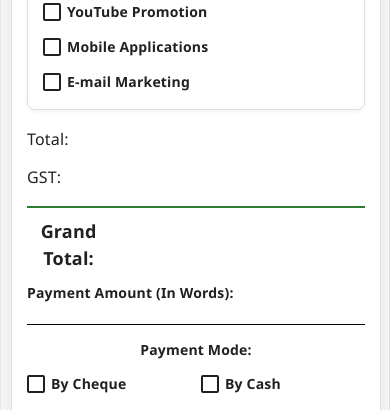
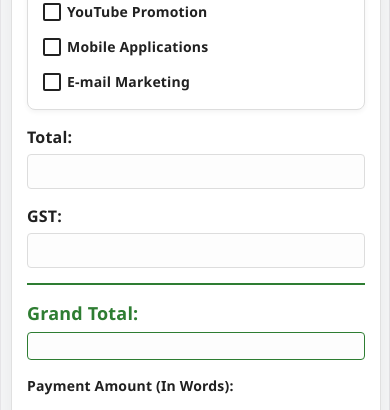
Before and after one commit to thenmozhi-A1/form_frontend, a React (Vite) app: page / in a window 390 px wide. Shown: the part 1700-2110 px from the top of the page. Built offline with nearby package versions, Linux system fonts and the light colour scheme.

Commit message:
Stack summary inputs vertically on mobile

```diff
--- a/src/App.css
+++ b/src/App.css
@@ -1181,17 +1181,40 @@ td[rowspan] {
 
   .summary-item {
     display: flex;
-    justify-content: space-between;
-    align-items: center;
-    margin-bottom: 10px;
+    flex-direction: column;
+    align-items: flex-start;
+    margin-bottom: 15px;
+    width: 100%;
+  }
+
+  .summary-item label {
+    font-weight: bold;
+    margin-bottom: 5px;
+  }
+
+  .summary-item .summary-input {
+    width: 100% !important;
+    border: 1px solid #ddd !important;
+    padding: 8px !important;
+    border-radius: 4px;
+    background: #fdfdfd;
+    text-align: left !important;
   }
 
   .summary-item.grand {
-    margin-top: 15px;
-    padding-top: 10px;
+    margin-top: 10px;
+    padding-top: 15px;
     border-top: 2px solid var(--primary-color);
-    font-weight: bold;
+  }
+
+  .summary-item.grand label {
     font-size: 18px;
+    color: var(--primary-color);
+  }
+
+  .summary-item.grand .summary-input {
+    font-size: 18px;
+    border-color: var(--primary-color) !important;
   }
 
   .modes-grid-mobile {
```
